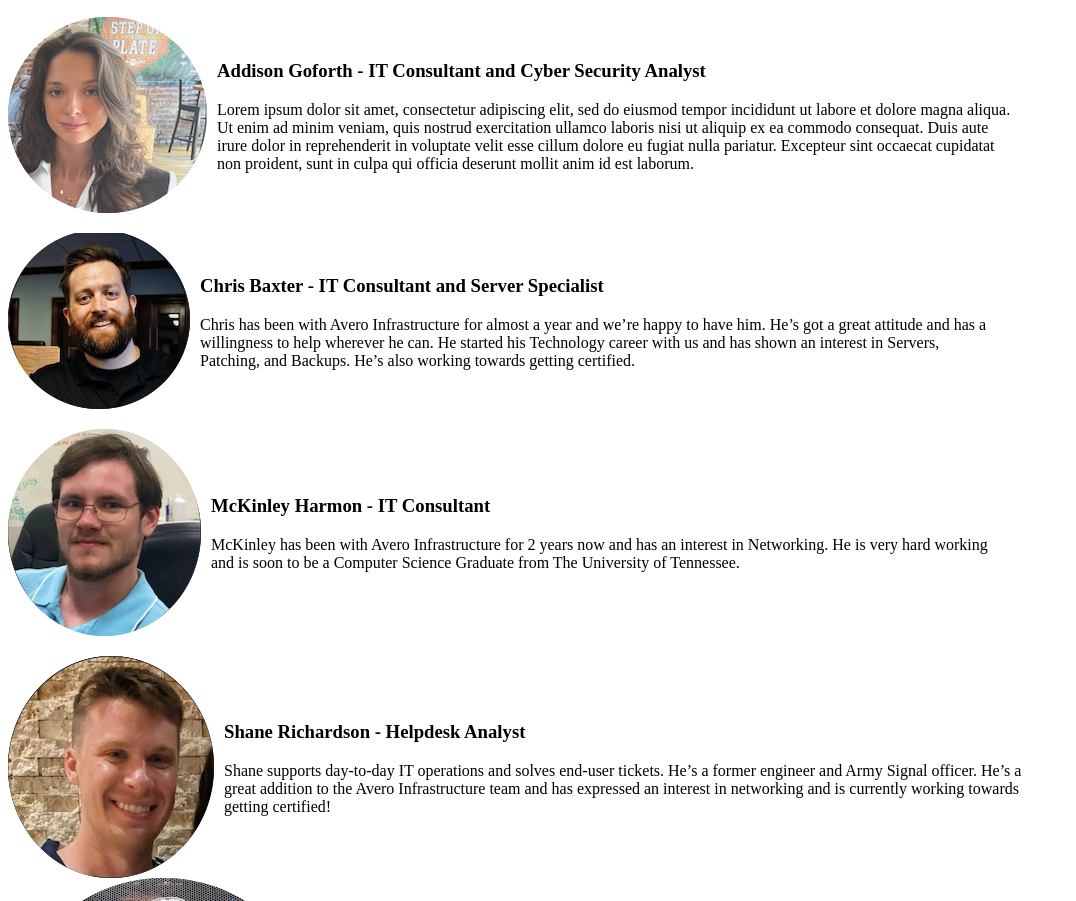
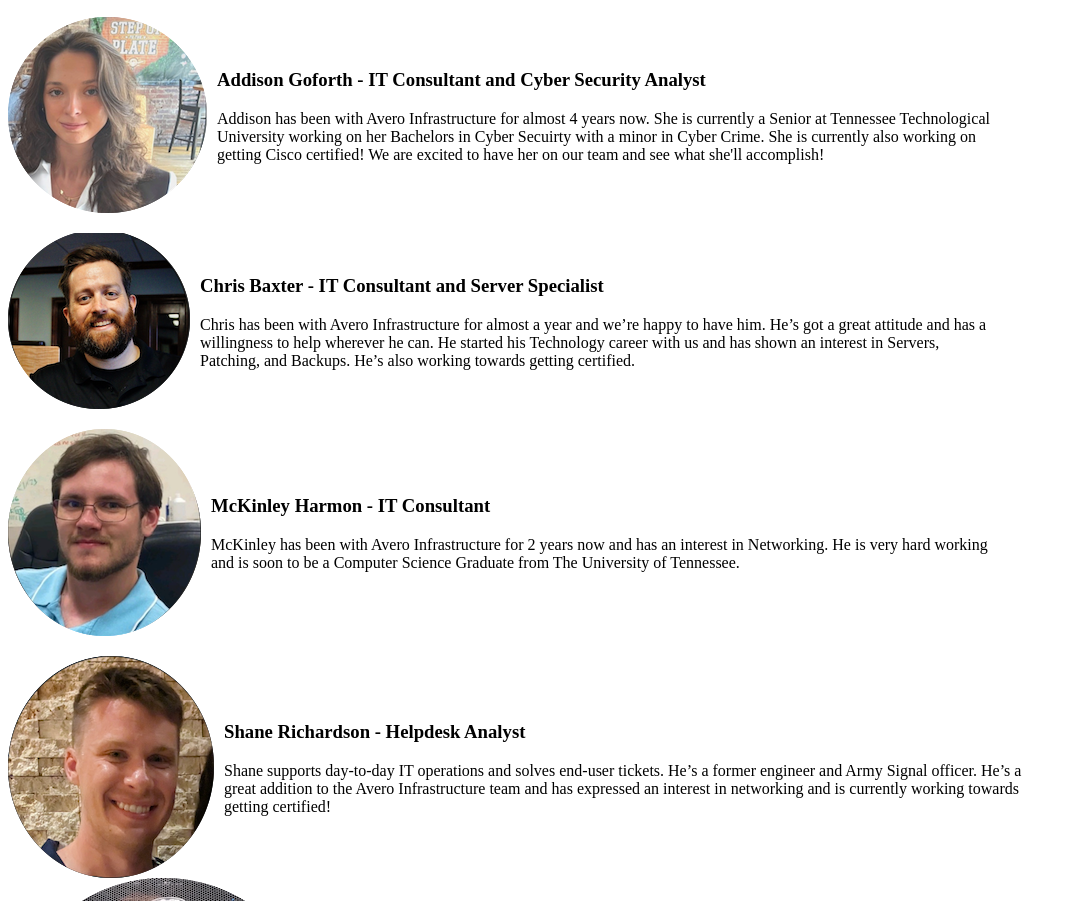
Before and after one commit to AveroInfrastructure/averoinfrastructure.github.io, a plain HTML site: page pages/team.html in a window 1280 px wide. Shown: the part 879-1780 px from the top of the page, without its empty margins (0-1076 px from the left). Drawn offline with Linux system fonts and the light colour scheme; files whose address does not match are found by name.

Commit message:
Updating Teams Members: Joe, Todd, and Addison

```diff
--- a/pages/team.html
+++ b/pages/team.html
@@ -94,11 +94,10 @@
             <img src="assets/profiles/AGoforth.png" alt="Addison Goforth">
             <div class="team-member-info">
                 <h3>Addison Goforth - IT Consultant and Cyber Security Analyst</h3>
-                <p>Lorem ipsum dolor sit amet, consectetur adipiscing elit, sed do eiusmod tempor incididunt ut labore
-                    et dolore magna aliqua. Ut enim ad minim veniam, quis nostrud exercitation ullamco laboris nisi ut
-                    aliquip ex ea commodo consequat. Duis aute irure dolor in reprehenderit in voluptate velit esse
-                    cillum dolore eu fugiat nulla pariatur. Excepteur sint occaecat cupidatat non proident, sunt in
-                    culpa qui officia deserunt mollit anim id est laborum.</p>
+                <p>Addison has been with Avero Infrastructure for almost 4 years now. She is currently a Senior at Tennessee
+                    Technological University working on her Bachelors in Cyber Secuirty with a minor in Cyber Crime. She is currently
+                    also working on getting Cisco certified! We are excited to have her on our team and see what she'll accomplish!
+                </p>
             </div>
         </div>
         <div class="team-member mt-5">
```
